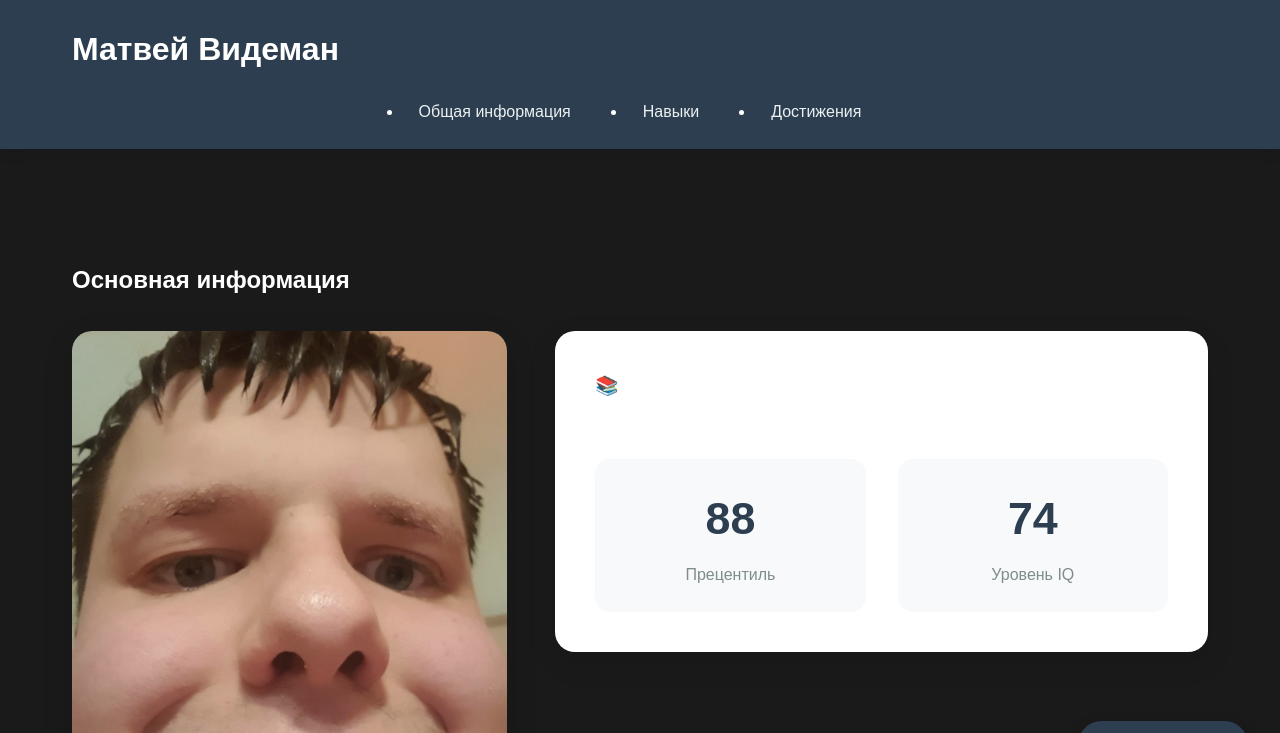
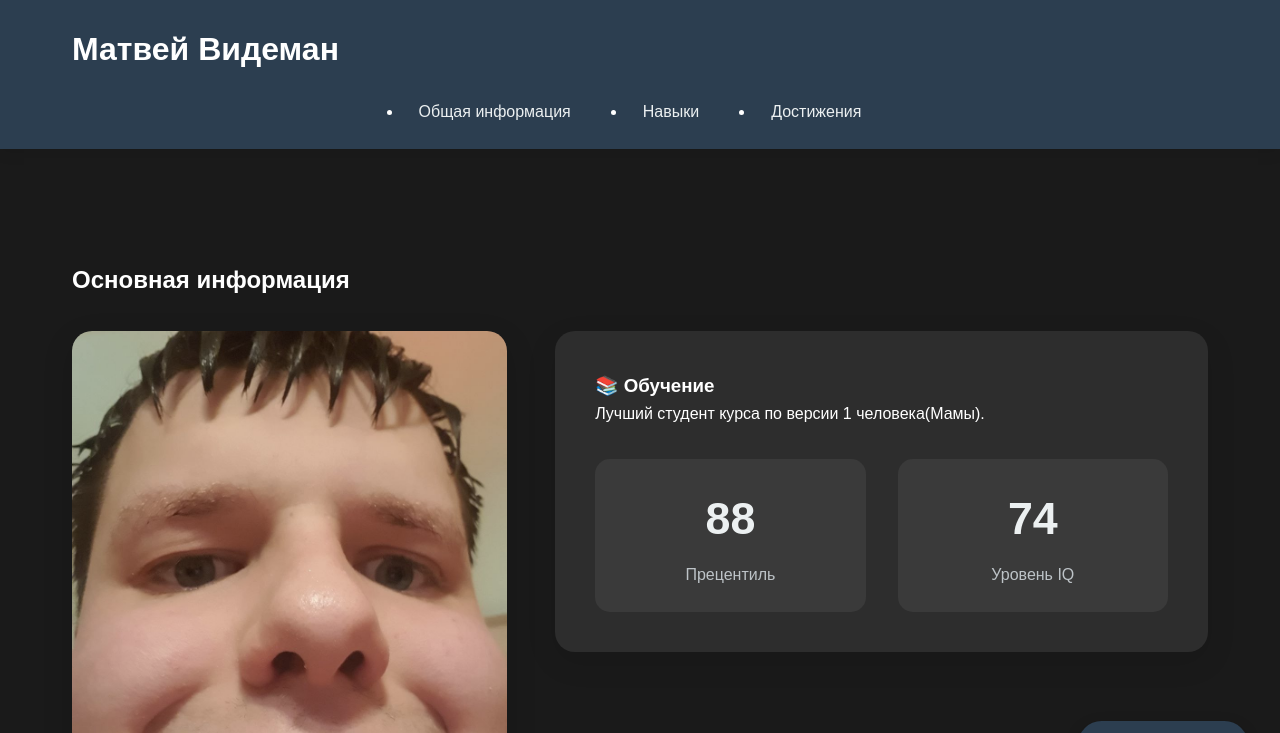
Before and after one commit to OneDpsss/Js-info, a plain HTML site: page index.html in a window 1280 px wide. Both pictures are taken after a click on the button "🌙 Тёмная тема". Shown: the top 733 px of the page. Drawn offline with Linux system fonts and the light colour scheme.

Commit message:
another bug

```diff
--- a/script.js
+++ b/script.js
@@ -14,7 +14,7 @@ document.addEventListener('DOMContentLoaded', () => {
     }
 
     themeToggle.addEventListener('click', toggleTheme);
-    applyTheme(); // Инициализация темы
+    applyTheme();
 
     document.querySelectorAll('a[href^="#"]').forEach(anchor => {
         anchor.addEventListener('click', function(e) {
--- a/style.css
+++ b/style.css
@@ -9,12 +9,29 @@ body {
     font-family: 'Arial', sans-serif;
     line-height: 1.6;
     background: #f8f9fa;
-    color: #2d3436;
+    color: #495457;
 }
 
 .dark-theme {
     background: #1a1a1a;
     color: #ffffff;
+}
+
+.dark-theme .animated-card {
+    background: #2d2d2d;
+    color: #ffffff !important;
+}
+
+.dark-theme .stat-item {
+    background: #3a3a3a;
+}
+
+.dark-theme .stat-value {
+    color: #ecf0f1;
+}
+
+.dark-theme .stat-label {
+    color: #bdc3c7;
 }
 
 .main-header {
```
